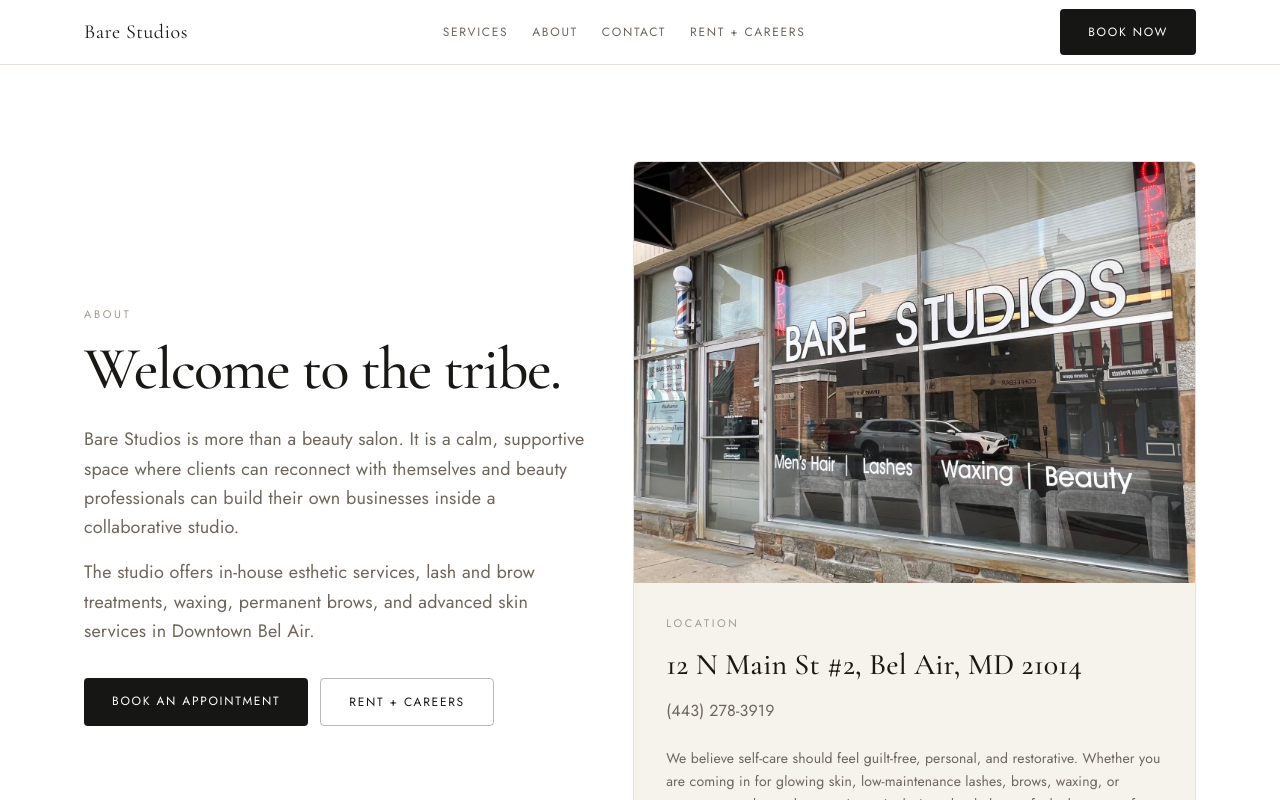
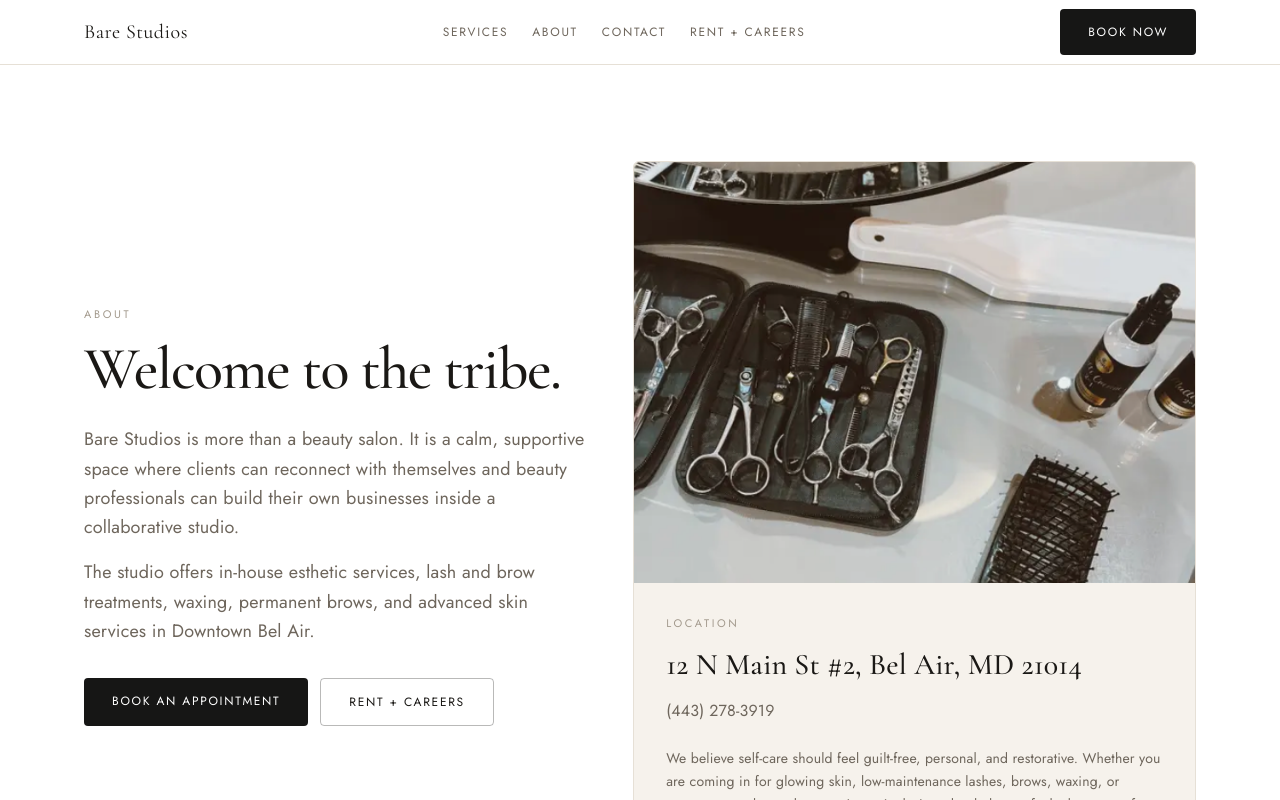
Before and after one commit to tdong1919-dev/BareStudiosOS, a Next.js app: page /about in a window 1280 px wide. Shown: the top 800 px of the page. Built offline with nearby package versions, Linux system fonts and the light colour scheme.

Commit message:
Update about page studio image

```diff
--- a/app/about/page.tsx
+++ b/app/about/page.tsx
@@ -47,7 +47,7 @@
         </div>
         <div className="overflow-hidden rounded-md border border-border bg-surface-elevated">
           <div className="relative aspect-[4/3] bg-linen">
-            <Image src={`${IMAGE_BASE}/bare-studios-portrait.jpg`} alt="Bare Studios" fill sizes="(max-width: 768px) 100vw, 50vw" className="object-cover" />
+            <Image src={`${IMAGE_BASE}/bare-studios-tools-station.png`} alt="Bare Studios hair and beauty tools" fill sizes="(max-width: 768px) 100vw, 50vw" className="object-cover" />
           </div>
           <div className="p-8">
             <Eyebrow>Location</Eyebrow>
```
Also changed, not shown: public/images/bare-studios/bare-studios-tools-station.png (added).
